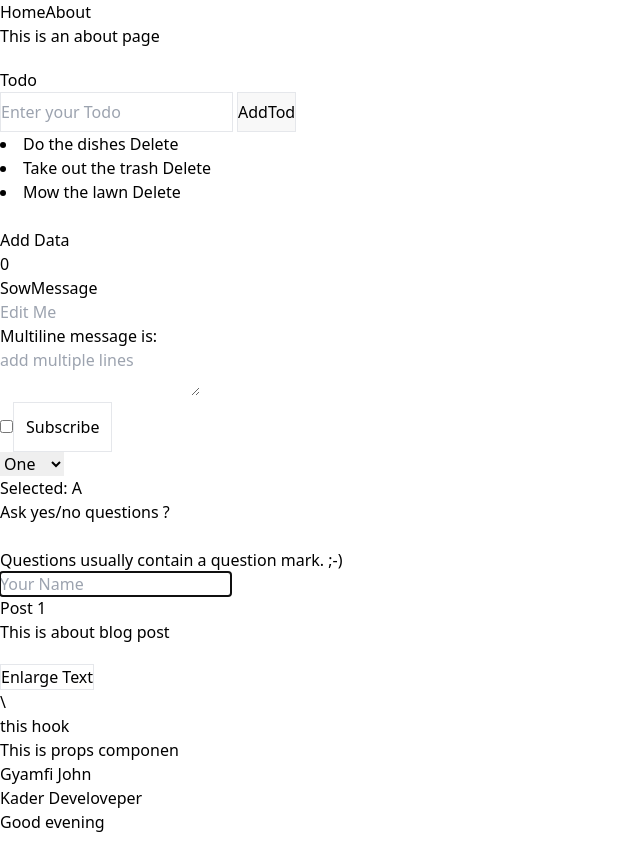
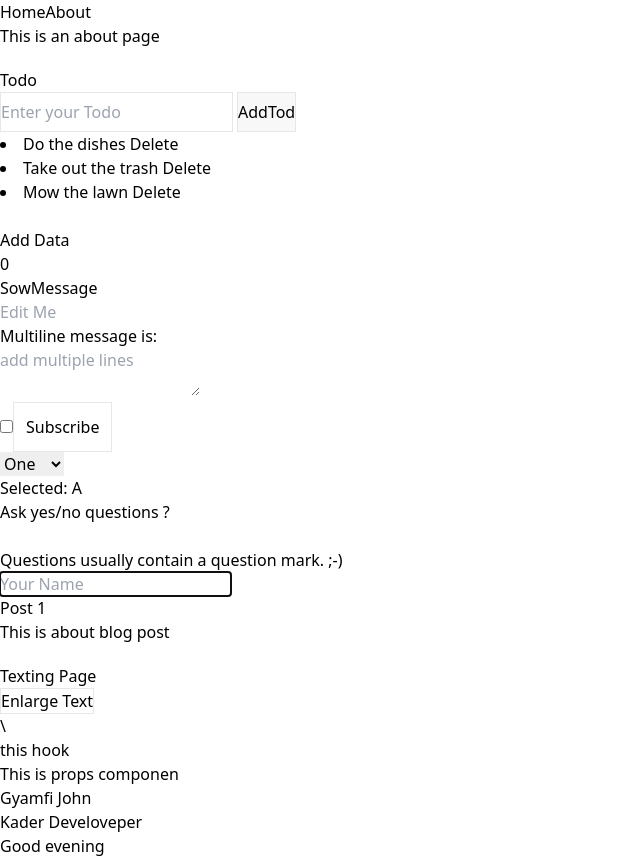
Before and after one commit to gyamficodes/vue-motion, a Vue app: page /about in a window 1280 px wide. Shown: the whole page, without its empty margins (0-640 px from the left). Before the commit the page ends 834 px from the top, so only its background shows below. Built offline with nearby package versions, Linux system fonts and the light colour scheme; the HTML template or start-up script is replaced by a standard one.

Commit message:
learning

```diff
--- a/src/components/PropsComponent.vue
+++ b/src/components/PropsComponent.vue
@@ -19,6 +19,7 @@ let  props = defineProps<{
 
 
 
+
 </script>
 
 <style scoped>
--- a/src/components/Texting.vue
+++ b/src/components/Texting.vue
@@ -7,7 +7,7 @@
 
 <script setup lang="ts">
   const emit = defineEmits(['enlarge-text'])
-  const props = defineProps<{msg: string,}>()
+  const props = defineProps<{msg: string}>()
 
   const handleEnlargeText = () => {
     emit('enlarge-text')
--- a/src/views/AboutView.vue
+++ b/src/views/AboutView.vue
@@ -6,7 +6,7 @@
     <WatchesLesson />
     <OtherLesson Title="Post 1" Content="This is about blog post" />
     <div class="mt-5" :style="{ fontSize: postFontSize + 'em' }">
-    <Texting @enlarge-text="postFontSize += 10" />\
+    <Texting @enlarge-text="postFontSize += 10" msg="Texting Page" />\
 
 </div>
     <VueHooksLesson/>
@@ -14,8 +14,9 @@
   <PropsComponent name="Gyamfi John"  Cobro="Kader Develoveper" greeting-message="Good evening"/>
 </template>
 
-<script setup>
+<script setup lang="ts">
 import { ref } from "vue";
+
 import Todo from "@/components/Todo.vue";
 import Eventhandle from "@/components/Eventhandle.vue";
 import WatchesLesson from "@/components/WatchesLesson.vue";
@@ -23,7 +24,25 @@ import OtherLesson from "@/components/OtherLesson.vue";
 import Texting from "@/components/Texting.vue";
 import VueHooksLesson from "@/components/VueHooksLesson.vue";
 import PropsComponent from "@/components/PropsComponent.vue";
-const postFontSize = ref<Number>(1);
+const postFontSize = ref<number>(1);
+
+
+interface Data {
+  title: string;
+  content: string;
+}
+
+let post = ref<Data>({
+  title: "Welcome to my blog",
+  content: "This is my first blog post",
+});
+
+
+
+
+
+
+
 </script>
 
 <style></style>
```
